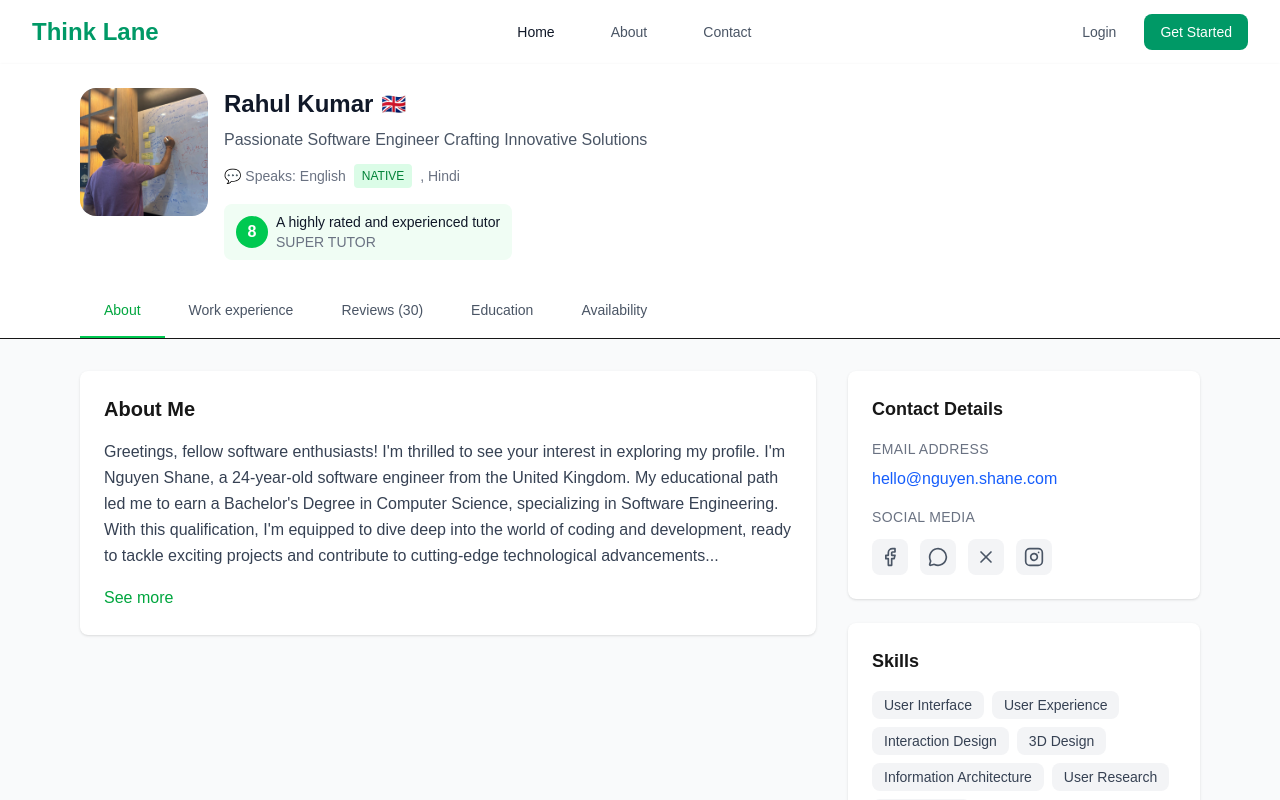
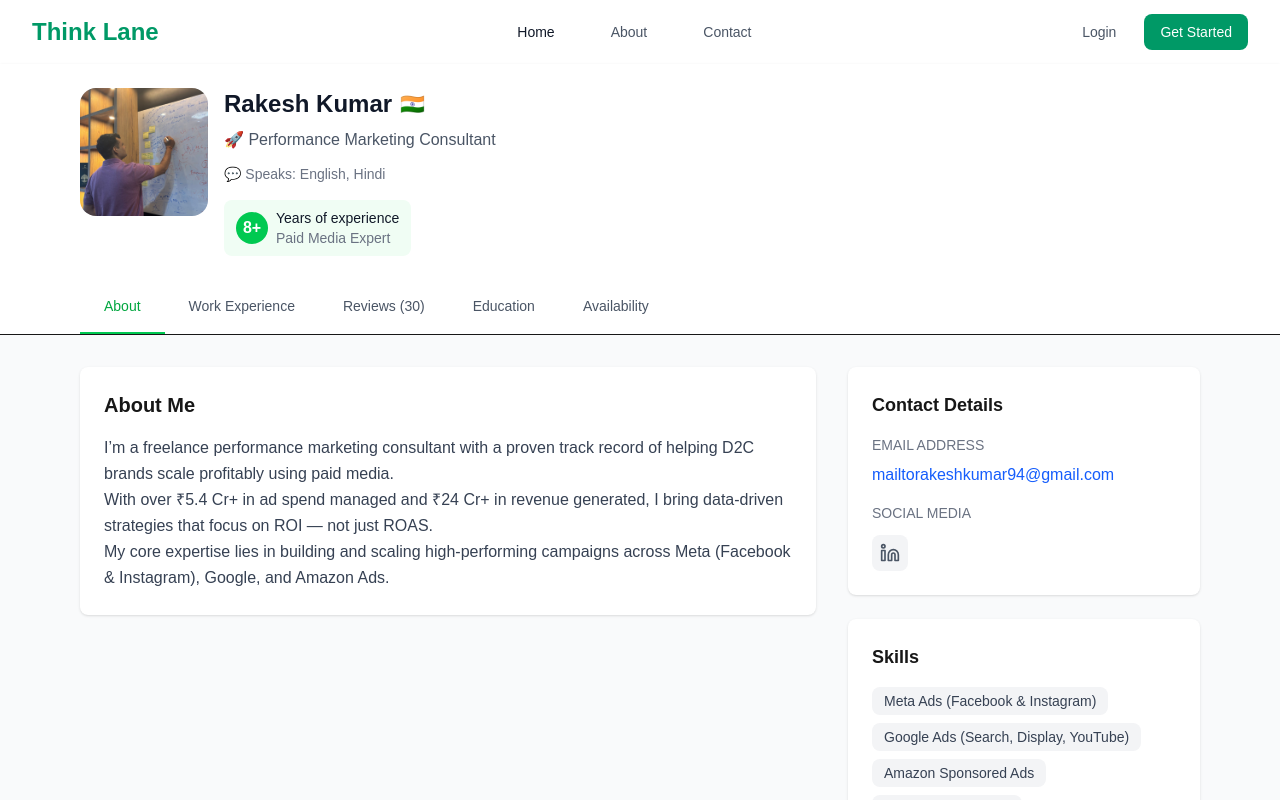
Before and after one commit to ManishVerma0000/think-lane, a Next.js app: page /mentor-details in a window 1280 px wide. Shown: the top 800 px of the page. Built offline with nearby package versions, Linux system fonts and the light colour scheme.

Commit message:
update the mentor profile page

```diff
--- a/src/components/MentorCard.tsx
+++ b/src/components/MentorCard.tsx
@@ -1,26 +1,27 @@
-"use client"
-import React, { useState } from 'react';
-import { Star, Mail, MessageCircle, X, Instagram, Facebook } from 'lucide-react';
+"use client";
+import React, { useState } from "react";
+import { Star, Mail, MessageCircle, X, Instagram, Facebook, Linkedin } from "lucide-react";
 
 const ProfilePage: React.FC = () => {
-  const [activeTab, setActiveTab] = useState('about');
+  const [activeTab, setActiveTab] = useState("about");
 
   const tabs = [
-    { id: 'about', label: 'About' },
-    { id: 'experience', label: 'Work experience' },
-    { id: 'reviews', label: 'Reviews (30)' },
-    { id: 'education', label: 'Education' },
-    { id: 'availability', label: 'Availability' }
+    { id: "about", label: "About" },
+    { id: "experience", label: "Work Experience" },
+    { id: "reviews", label: "Reviews (30)" },
+    { id: "education", label: "Education" },
+    { id: "availability", label: "Availability" },
   ];
 
   const skills = [
-    'User Interface',
-    'User Experience',
-    'Interaction Design',
-    '3D Design',
-    'Information Architecture',
-    'User Research',
-    'Wireframing'
+    "Meta Ads (Facebook & Instagram)",
+    "Google Ads (Search, Display, YouTube)",
+    "Amazon Sponsored Ads",
+    "Paid Media Strategy",
+    "Budget Management",
+    "Campaign Optimization",
+    "Data Analysis",
+    "ROI-Focused Scaling",
   ];
 
   return (
@@ -33,50 +34,39 @@ const ProfilePage: React.FC = () => {
             <div className="flex flex-col sm:flex-row gap-4 items-start">
               <div className="relative">
                 <img
-                  src='/mentor.jpg'
-                  alt="Nguyen Shane"
+                  src="/mentor.jpg"
+                  alt="Rakesh Kumar"
                   className="w-32 h-32 rounded-2xl object-cover"
                 />
-                {/* <div className="absolute -top-2 -right-2 bg-white rounded-full p-1 shadow-lg">
-                  <span className="text-lg font-bold text-gray-600">#2</span>
-                </div> */}
               </div>
 
               <div className="flex-1">
                 <div className="flex items-center gap-2 mb-2">
-                  <h1 className="text-2xl font-bold text-gray-900">Rahul Kumar</h1>
-                  <span className="text-xl">🇬🇧</span>
+                  <h1 className="text-2xl font-bold text-gray-900">
+                    Rakesh Kumar
+                  </h1>
+                  <span className="text-xl">🇮🇳</span>
                 </div>
                 <p className="text-gray-600 mb-3">
-                  Passionate Software Engineer Crafting Innovative Solutions
+                  🚀 Performance Marketing Consultant
                 </p>
                 <div className="flex items-center gap-2 text-sm text-gray-500 mb-4">
-                  <span>💬 Speaks: English</span>
-                  <span className="bg-green-100 text-green-700 px-2 py-1 rounded text-xs">NATIVE</span>
-                  <span>, Hindi</span>
+                  <span>💬 Speaks: English, Hindi</span>
                 </div>
 
                 {/* Rating Badges */}
                 <div className="flex flex-wrap gap-3">
                   <div className="flex items-center gap-2 bg-green-50 px-3 py-2 rounded-lg">
                     <div className="w-8 h-8 bg-green-500 rounded-full flex items-center justify-center text-white font-bold">
-                      8
+                      8+
                     </div>
                     <div className="text-sm">
-                      <div className="font-medium text-gray-900">A highly rated and experienced tutor</div>
-                      <div className="text-gray-500">SUPER TUTOR</div>
+                      <div className="font-medium text-gray-900">
+                        Years of experience
+                      </div>
+                      <div className="text-gray-500">Paid Media Expert</div>
                     </div>
                   </div>
-
-                  {/* <div className="flex items-center gap-2 bg-red-50 px-3 py-2 rounded-lg">
-                    <div className="w-8 h-8 bg-red-500 rounded-full flex items-center justify-center text-white">
-                      <Star className="w-4 h-4 fill-current" />
-                    </div>
-                    <div className="text-sm">
-                      <div className="font-medium text-gray-900">Top 1%</div>
-                      <div className="text-gray-500">ENGLISH TUTOR</div>
-                    </div>
-                  </div> */}
                 </div>
               </div>
             </div>
@@ -94,8 +84,8 @@ const ProfilePage: React.FC = () => {
                 onClick={() => setActiveTab(tab.id)}
                 className={`px-6 py-4 text-sm font-medium whitespace-nowrap border-b-2 transition-colors ${
                   activeTab === tab.id
-                    ? 'border-green-500 text-green-600'
-                    : 'border-transparent text-gray-600 hover:text-gray-900'
+                    ? "border-green-500 text-green-600"
+                    : "border-transparent text-gray-600 hover:text-gray-900"
                 }`}
               >
                 {tab.label}
@@ -108,98 +98,103 @@ const ProfilePage: React.FC = () => {
       {/* Main Content */}
       <div className="max-w-6xl mx-auto px-4 py-8">
         <div className="grid grid-cols-1 lg:grid-cols-3 gap-8">
-          {/* Left Column - About Content */}
+          {/* Left Column */}
           <div className="lg:col-span-2">
-            {activeTab === 'about' && (
+            {activeTab === "about" && (
               <div className="bg-white rounded-lg shadow-sm p-6">
                 <h2 className="text-xl font-semibold mb-4">About Me</h2>
-                <div className="prose text-gray-700 leading-relaxed">
-                  <p className="mb-4">
-                    Greetings, fellow software enthusiasts! I'm thrilled to see your interest in exploring
-                    my profile. I'm Nguyen Shane, a 24-year-old software engineer from the United
-                    Kingdom. My educational path led me to earn a Bachelor's Degree in Computer
-                    Science, specializing in Software Engineering. With this qualification, I'm equipped
-                    to dive deep into the world of coding and development, ready to tackle exciting
-                    projects and contribute to cutting-edge technological advancements...
-                  </p>
-                  <button className="text-green-600 hover:text-green-700 font-medium">
-                    See more
-                  </button>
-                </div>
+                <p className="text-gray-700 leading-relaxed">
+                  I’m a freelance performance marketing consultant with a proven
+                  track record of helping D2C brands scale profitably using paid
+                  media.
+                  <br />
+                  With over ₹5.4 Cr+ in ad spend managed and ₹24 Cr+ in revenue
+                  generated, I bring data-driven strategies that focus on ROI —
+                  not just ROAS.
+                  <br />
+                  My core expertise lies in building and scaling
+                  high-performing campaigns across Meta (Facebook & Instagram),
+                  Google, and Amazon Ads.
+                </p>
               </div>
             )}
 
-            {activeTab === 'experience' && (
+            {activeTab === "experience" && (
               <div className="bg-white rounded-lg shadow-sm p-6">
                 <h2 className="text-xl font-semibold mb-4">Work Experience</h2>
-                <p className="text-gray-600">Experience details would go here...</p>
+                <ul className="list-disc ml-6 text-gray-700">
+                  <li>
+                    Senior Manager - Performance Marketing @ Wolfpack Labs
+                    (Dec 2024 - Jul 2025)
+                  </li>
+                  <li>
+                    Performance Marketing Manager @ 1verse (Jan 2024 - Nov 2024)
+                  </li>
+                  <li>
+                    Manager - Performance Marketing @ Big Cash (Jun 2023 - Sep
+                    2023)
+                  </li>
+                  <li>
+                    Assistant Marketing Manager @ Quadrific Media (Sep 2021 -
+                    Apr 2023)
+                  </li>
+                  <li>
+                    Senior SEM Executive @ Adda52.com (Mar 2019 - Sep 2021)
+                  </li>
+                  <li>
+                    Digital Marketing Executive @ Techspakes.com (Jun 2017 - Feb
+                    2019)
+                  </li>
+                </ul>
               </div>
             )}
 
-            {activeTab === 'reviews' && (
-              <div className="bg-white rounded-lg shadow-sm p-6">
-                <h2 className="text-xl font-semibold mb-4">Reviews (30)</h2>
-                <p className="text-gray-600">Student reviews would be displayed here...</p>
-              </div>
-            )}
-
-            {activeTab === 'education' && (
+            {activeTab === "education" && (
               <div className="bg-white rounded-lg shadow-sm p-6">
                 <h2 className="text-xl font-semibold mb-4">Education</h2>
-                <p className="text-gray-600">Educational background details...</p>
-              </div>
-            )}
-
-            {activeTab === 'availability' && (
-              <div className="bg-white rounded-lg shadow-sm p-6">
-                <h2 className="text-xl font-semibold mb-4">Availability</h2>
-                <p className="text-gray-600">Schedule and availability information...</p>
+                <p className="text-gray-700">
+                  Associate's degree in Computer Science — IEC University
+                  (2016-2019)
+                </p>
               </div>
             )}
           </div>
 
-          {/* Right Column - Contact Details */}
+          {/* Right Column */}
           <div className="space-y-6">
-            {/* Contact Details Card */}
+            {/* Contact */}
             <div className="bg-white rounded-lg shadow-sm p-6">
               <h3 className="text-lg font-semibold mb-4">Contact Details</h3>
-
               <div className="space-y-4">
                 <div>
-                  <h4 className="text-sm font-medium text-gray-500 uppercase tracking-wide mb-2">
+                  <h4 className="text-sm font-medium text-gray-500 uppercase mb-2">
                     Email Address
                   </h4>
                   <a
-                    href="mailto:hello@nguyen.shane.com"
+                    href="mailtorakeshkumar94@gmail.com"
                     className="text-blue-600 hover:text-blue-700"
                   >
-                    hello@nguyen.shane.com
+                    mailtorakeshkumar94@gmail.com
                   </a>
                 </div>
-
                 <div>
-                  <h4 className="text-sm font-medium text-gray-500 uppercase tracking-wide mb-3">
+                  <h4 className="text-sm font-medium text-gray-500 uppercase mb-3">
                     Social Media
                   </h4>
                   <div className="flex gap-3">
-                    <button className="p-2 bg-gray-100 rounded-lg hover:bg-gray-200 transition-colors">
-                      <Facebook className="w-5 h-5 text-gray-600" />
-                    </button>
-                    <button className="p-2 bg-gray-100 rounded-lg hover:bg-gray-200 transition-colors">
-                      <MessageCircle className="w-5 h-5 text-gray-600" />
-                    </button>
-                    <button className="p-2 bg-gray-100 rounded-lg hover:bg-gray-200 transition-colors">
-                      <X className="w-5 h-5 text-gray-600" />
-                    </button>
-                    <button className="p-2 bg-gray-100 rounded-lg hover:bg-gray-200 transition-colors">
-                      <Instagram className="w-5 h-5 text-gray-600" />
-                    </button>
+
+
+                    <a className="p-2 bg-gray-100 rounded-lg hover:bg-gray-200"
+                    href="https://www.linkedin.com/in/rakesh-kumar1994/"
+                    >
+                      <Linkedin className="w-5 h-5 text-gray-600" />
+                    </a>
                   </div>
                 </div>
               </div>
             </div>
 
-            {/* Skills Card */}
+            {/* Skills */}
             <div className="bg-white rounded-lg shadow-sm p-6">
               <h3 className="text-lg font-semibold mb-4">Skills</h3>
               <div className="flex flex-wrap gap-2">
@@ -217,10 +212,10 @@ const ProfilePage: React.FC = () => {
             {/* Action Buttons */}
             <div className="space-y-3">
               <button className="w-full bg-green-600 text-white py-3 rounded-lg hover:bg-green-700 transition-colors font-medium">
-                Book a lesson
+                Book Consultation
               </button>
               <button className="w-full border border-green-600 text-green-600 py-3 rounded-lg hover:bg-green-50 transition-colors font-medium">
-                Send message
+                Send Message
               </button>
             </div>
           </div>
```
Also changed, not shown: src/components/HeroSection.tsx (+19 -3 lines).
